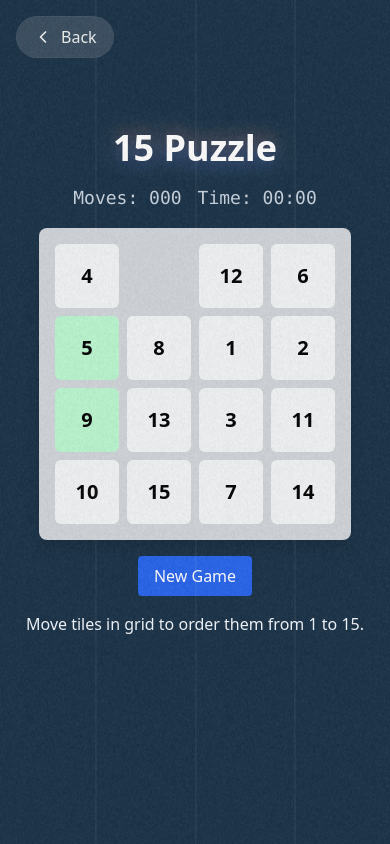
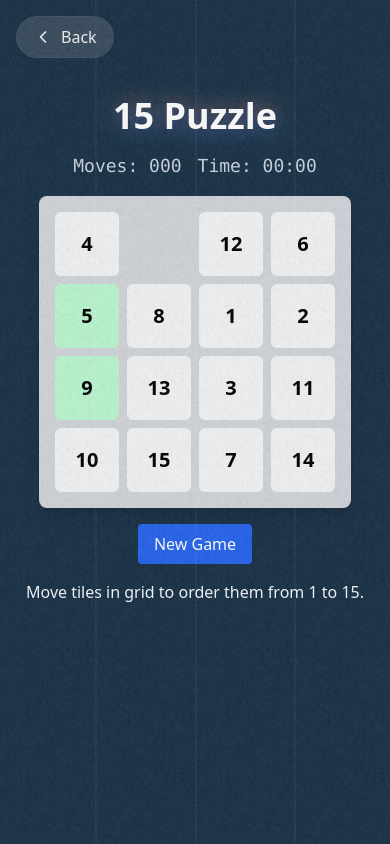
Before and after one commit to antaga04/imprffctgames, a React (Vite) app in the folder client/: page /games/15puzzle in a window 390 px wide. Built offline with nearby package versions, Linux system fonts and the light colour scheme; no server answers; the HTML template or start-up script is replaced by a standard one.

Commit message:
style: reduce game wrapper mobile mt to have more space

```diff
--- a/client/src/components/layouts/GameWrapper.tsx
+++ b/client/src/components/layouts/GameWrapper.tsx
@@ -9,7 +9,7 @@ const GameWrapper: React.FC<{ children: React.ReactNode; title: string; height?:
     return (
         <>
             <BackButton />
-            <div className={`flex flex-col justify-start items-center min-h-[${height}] md:mt-40 mt-32`}>
+            <div className={`flex flex-col justify-start items-center min-h-[${height}] md:mt-40 mt-24`}>
                 <h1 className="text-4xl font-bold text-center neon-text text-white mb-4">{title}</h1>
                 {children}
             </div>
```
